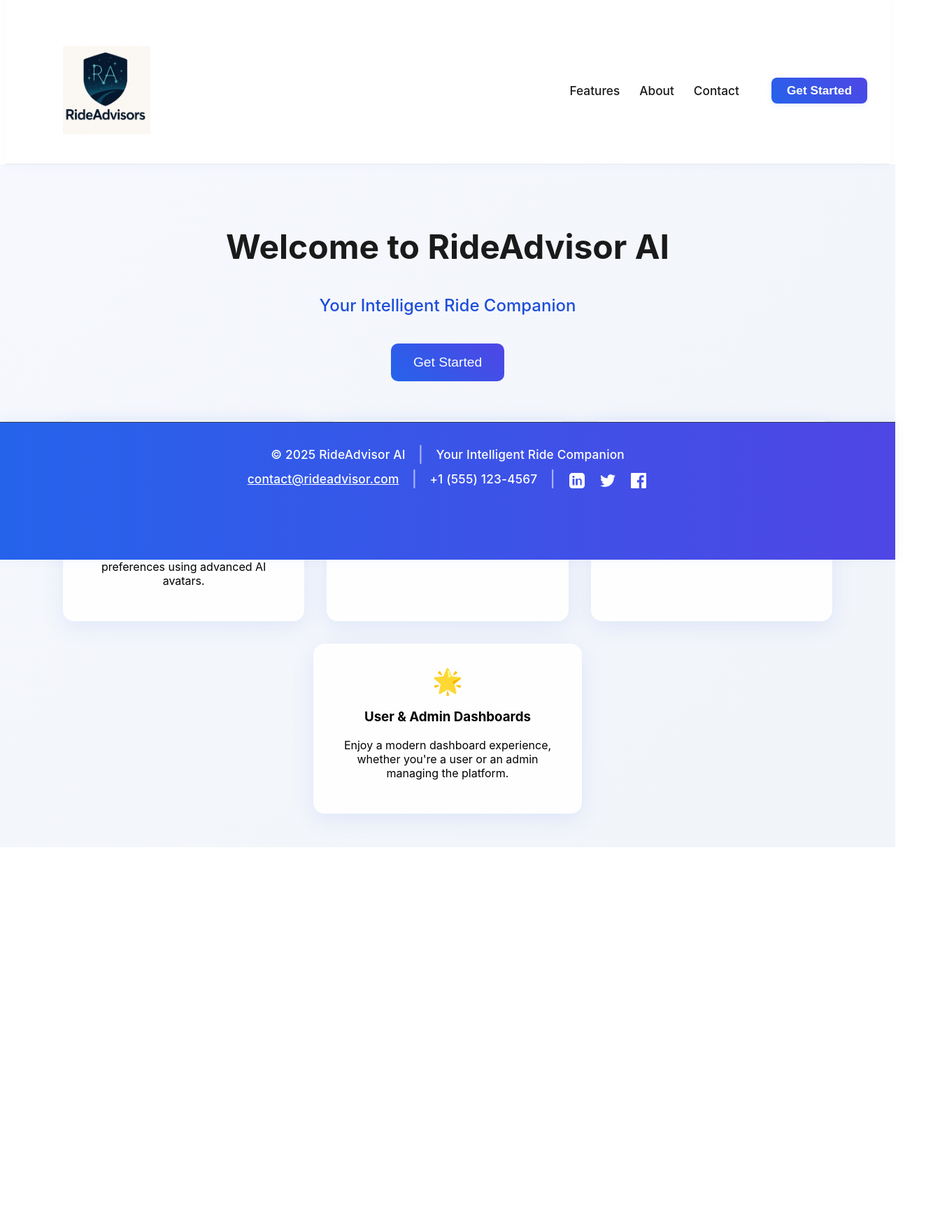
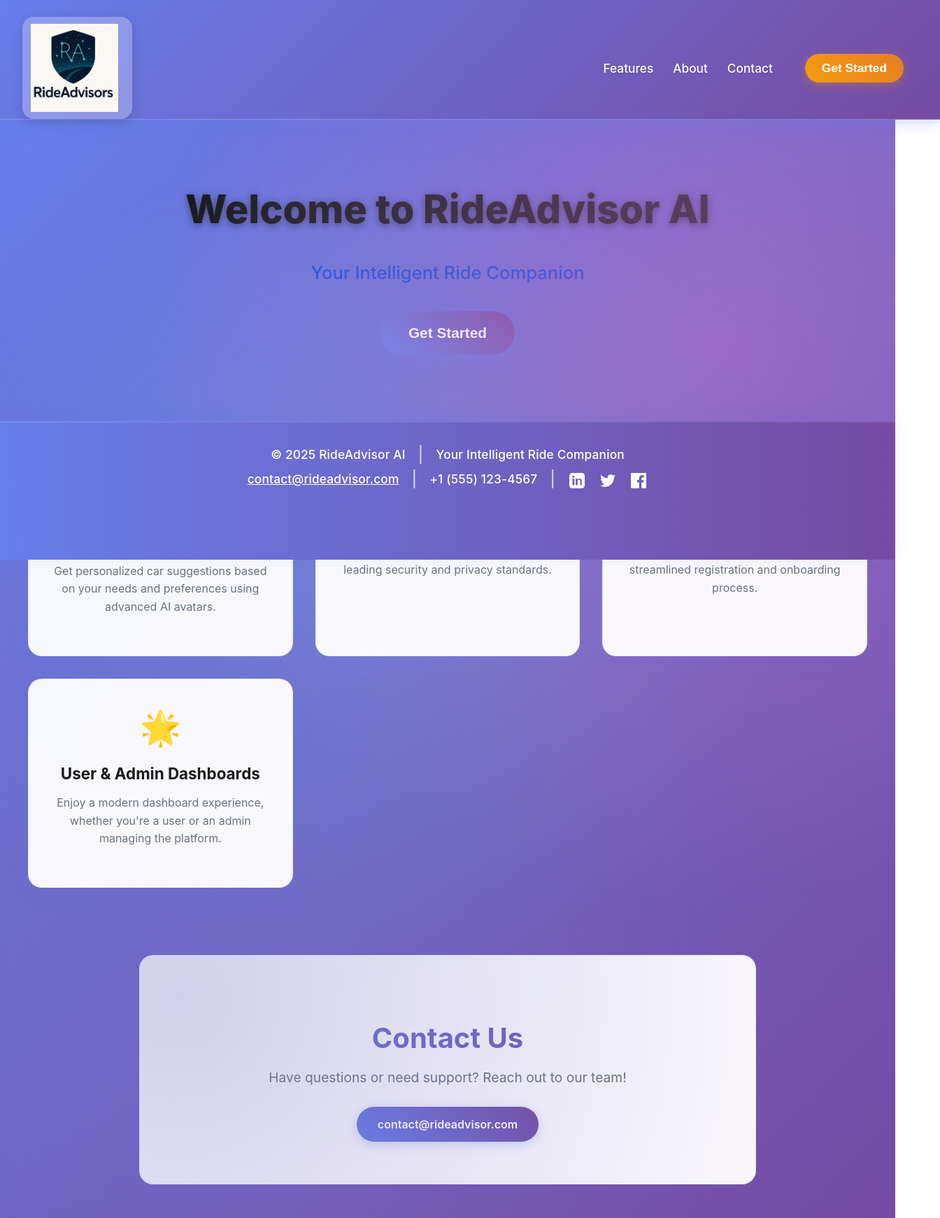
Before and after one commit to AU-ui/RideAdvirsorFIREBASE, a React (Create React App) app: page / in a window 1280 px wide. Shown: the whole page at 70% size, 1344 px wide, since content can reach past the window. Before the commit the page ends 1211 px from the top, so only its background shows below. Built offline with nearby package versions, Linux system fonts and the light colour scheme; no server answers.

Commit message:
added animation to logo

```diff
--- a/src/LandingPage.css
+++ b/src/LandingPage.css
@@ -3,9 +3,27 @@
   flex-direction: column;
   align-items: center;
   min-height: 100vh;
-  background: linear-gradient(135deg, #f6f8fd 0%, #f1f4f9 100%);
+  background: linear-gradient(135deg, #f0f4f8 0%, #e8edf5 50%, #dde7f0 100%);
+  background: linear-gradient(135deg, #667eea 0%, #764ba2 100%);
   width: 100%;
   padding-top: 0;
+  position: relative;
+  overflow-x: hidden;
+}
+
+.landing-container::before {
+  content: '';
+  position: absolute;
+  top: 0;
+  left: 0;
+  right: 0;
+  bottom: 0;
+  background:
+    radial-gradient(circle at 20% 80%, rgba(120, 119, 198, 0.3) 0%, transparent 50%),
+    radial-gradient(circle at 80% 20%, rgba(255, 119, 198, 0.3) 0%, transparent 50%),
+    radial-gradient(circle at 40% 40%, rgba(120, 219, 255, 0.2) 0%, transparent 50%);
+  pointer-events: none;
+  z-index: 1;
 }
 
 .landing-main-content {
@@ -17,51 +35,75 @@
   margin: 0 auto;
   padding-top: 32px;
   padding-bottom: 32px;
+  position: relative;
+  z-index: 2;
 }
 
 .hero {
   text-align: center;
-  animation: fadeIn 1s ease-in;
+  animation: fadeInUp 1.2s ease-out;
   margin: 56px 0 56px 0;
   width: 100%;
+  position: relative;
 }
 
 .title {
-  font-size: 3rem;
-  color: #1a1a1a;
+  font-size: 3.5rem;
+  background: linear-gradient(135deg, #1a1a1a 0%, #2d3748 100%);
+  -webkit-background-clip: text;
+  -webkit-text-fill-color: transparent;
+  background-clip: text;
   margin-bottom: 1rem;
+  font-weight: 800;
+  text-shadow: 0 4px 8px rgba(0,0,0,0.2);
+  animation: titleGlow 3s ease-in-out infinite alternate;
 }
 
 .subtitle {
-  font-size: 1.5rem;
+  font-size: 1.6rem;
   color: #4b5563;
   margin-bottom: 2rem;
+  font-weight: 500;
+  animation: fadeInUp 1.2s ease-out 0.3s both;
 }
 
 .cta-button {
-  padding: 1rem 2rem;
-  font-size: 1.2rem;
+  padding: 1.2rem 2.5rem;
+  font-size: 1.3rem;
   color: white;
-  background: linear-gradient(45deg, #2563eb, #4f46e5);
+  background: linear-gradient(45deg, #667eea, #764ba2);
   border: none;
-  border-radius: 10px;
+  border-radius: 50px;
   cursor: pointer;
-  transition: transform 0.3s ease, box-shadow 0.3s ease;
+  transition: all 0.4s ease;
+  box-shadow: 0 8px 25px rgba(102, 126, 234, 0.3);
+  font-weight: 600;
+  animation: fadeInUp 1.2s ease-out 0.6s both;
 }
 
 .cta-button:hover {
-  transform: translateY(-2px);
-  box-shadow: 0 10px 20px rgba(37, 99, 235, 0.2);
+  transform: translateY(-3px) scale(1.05);
+  box-shadow: 0 15px 35px rgba(102, 126, 234, 0.4);
+  background: linear-gradient(45deg, #764ba2, #667eea);
 }
 
-@keyframes fadeIn {
+@keyframes fadeInUp {
   from {
     opacity: 0;
-    transform: translateY(20px);
+    transform: translateY(30px);
   }
   to {
     opacity: 1;
     transform: translateY(0);
+  }
+}
+
+@keyframes titleGlow {
+  from {
+    filter: drop-shadow(0 0 5px rgba(26, 26, 26, 0.3));
+  }
+  to {
+    filter: drop-shadow(0 0 15px rgba(26, 26, 26, 0.6));
   }
 }
 
@@ -87,16 +129,16 @@
   left: 0;
   bottom: 0;
   width: 100%;
-  background: linear-gradient(90deg, #2563eb 0%, #4f46e5 100%);
+  background: linear-gradient(90deg, #667eea 0%, #764ba2 100%);
   color: #fff;
   text-align: center;
   padding: 32px 0 24px 0;
-  box-shadow: 0 -2px 16px rgba(37,99,235,0.08);
+  box-shadow: 0 -4px 20px rgba(102, 126, 234, 0.15);
   font-size: 1.1rem;
   letter-spacing: 0.01em;
   z-index: 10;
   min-height: 140px;
-  border-top: 1.5px solid #334155;
+  border-top: 2px solid rgba(255, 255, 255, 0.1);
 }
 
 .footer-content {
@@ -108,7 +150,7 @@
 }
 
 .footer-separator {
-  color: #a5b4fc;
+  color: rgba(255, 255, 255, 0.7);
   font-size: 1.3em;
 }
 
@@ -116,10 +158,11 @@
   color: #fff;
   text-decoration: underline;
   font-weight: 500;
-  transition: color 0.2s;
+  transition: all 0.3s ease;
 }
 .footer-link:hover {
   color: #a5b4fc;
+  transform: translateY(-1px);
 }
 
 .footer-phone {
@@ -131,13 +174,13 @@
   color: #fff;
   margin: 0 2px;
   vertical-align: middle;
-  transition: color 0.2s, transform 0.2s;
+  transition: all 0.3s ease;
   display: inline-flex;
   align-items: center;
 }
 .footer-icon:hover {
   color: #a5b4fc;
-  transform: scale(1.15);
+  transform: scale(1.2) rotate(5deg);
 }
 
 .footer-content-2row {
@@ -162,63 +205,63 @@
 
 .landing-navbar {
   width: 100%;
-  max-width: 1200px;
-  margin: 0 auto;
+  margin: 0;
   padding: 24px 32px 0 32px;
   display: flex;
   justify-content: space-between;
   align-items: center;
-  background: #fff;
+  background: linear-gradient(135deg, #667eea 0%, #764ba2 100%);
+  backdrop-filter: blur(10px);
   position: sticky;
   top: 0;
   z-index: 20;
-  box-shadow: 0 2px 12px rgba(37,99,235,0.04);
-  border-bottom: 1px solid #e5e7eb;
+  box-shadow: 0 4px 20px rgba(102, 126, 234, 0.3);
+  border-bottom: 1px solid rgba(255, 255, 255, 0.2);
 }
 
 .navbar-logo {
   font-size: 1.6rem;
   font-weight: 700;
-  color: #2563eb;
+  color: #ffffff;
   letter-spacing: 0.03em;
   display: flex;
   align-items: center;
   gap: 12px;
+  transition: transform 0.3s ease;
+}
+
+.navbar-logo:hover {
+  transform: scale(1.05);
 }
 
 .logo-icon {
   display: flex;
   align-items: center;
-
-  padding: 40px 50px;
+  padding: 8px 12px;
   border-radius: 16px;
-
+  background: rgba(255, 255, 255, 0.25);
+  box-shadow: 0 4px 15px rgba(0, 0, 0, 0.15);
+  transition: all 0.3s ease;
 }
 
-.logo-img {
-  width: 200px;
-  height: 200px;
+.logo-icon:hover {
+  transform: scale(1.1) rotate(5deg);
+  box-shadow: 0 8px 25px rgba(0, 0, 0, 0.25);
+  background: rgba(255, 255, 255, 0.35);
+}
+.hero-logo-img {
+  width: 100px;
+  height: 100px;
+  object-fit: contain;
+  display: block;
   margin-right: 4px;
-  object-fit: contain;
-}
-
-.logo-ai {
-  font-size: 1.1rem;
-  font-weight: 800;
-  color: #fff;
-  background: rgba(255, 255, 255, 0.2);
-  padding: 3px 8px;
-  border-radius: 8px;
-  letter-spacing: 0.5px;
 }
 
 .logo-text {
   font-size: 1.8rem;
   font-weight: 700;
-  background: linear-gradient(135deg, #2563eb 0%, #4f46e5 100%);
-  -webkit-background-clip: text;
-  -webkit-text-fill-color: transparent;
-  background-clip: text;
+  color: #ffffff;
+  text-shadow: 0 2px 4px rgba(0, 0, 0, 0.2);
 }
 
 .navbar-logo-icon {
@@ -232,81 +275,267 @@
   display: flex;
   align-items: center;
   gap: 28px;
+  margin-right: 20px;
 }
 
 .navbar-links a {
-  color: #1a1a1a;
+  color: #ffffff;
   font-weight: 500;
   text-decoration: none;
   font-size: 1.08rem;
-  transition: color 0.2s;
+  transition: all 0.3s ease;
+  position: relative;
+  text-shadow: 0 1px 2px rgba(0, 0, 0, 0.2);
+}
+
+.navbar-links a::after {
+  content: '';
+  position: absolute;
+  width: 0;
+  height: 2px;
+  bottom: -5px;
+  left: 0;
+  background: rgba(255, 255, 255, 0.9);
+  transition: width 0.3s ease;
 }
 
 .navbar-links a:hover {
-  color: #2563eb;
+  color: #f8f9fa;
+  transform: translateY(-2px);
+}
+
+.navbar-links a:hover::after {
+  width: 100%;
 }
 
 .navbar-cta {
-  background: linear-gradient(45deg, #2563eb, #4f46e5);
+  background: linear-gradient(45deg, #f39c12, #e67e22);
   color: #fff;
   border: none;
-  border-radius: 8px;
-  padding: 8px 22px;
+  border-radius: 25px;
+  padding: 10px 24px;
   font-weight: 600;
   font-size: 1.08rem;
   margin-left: 18px;
   cursor: pointer;
-  box-shadow: 0 2px 8px rgba(37,99,235,0.10);
-  transition: background 0.2s, transform 0.2s;
+  box-shadow: 0 4px 15px rgba(243, 156, 18, 0.3);
+  transition: all 0.3s ease;
 }
 
 .navbar-cta:hover {
-  background: linear-gradient(45deg, #4f46e5, #2563eb);
-  transform: translateY(-2px);
+  background: linear-gradient(45deg, #e67e22, #f39c12);
+  transform: translateY(-2px) scale(1.05);
+  box-shadow: 0 8px 25px rgba(243, 156, 18, 0.4);
 }
 
 .feature-cards-section {
-  display: flex;
-  flex-wrap: wrap;
-  justify-content: center;
+  display: grid;
+  grid-template-columns: repeat(auto-fit, minmax(280px, 1fr));
   gap: 32px;
-  margin: 0 auto 48px auto;
-  max-width: 1100px;
+  margin: 48px auto;
+  max-width: 1200px;
   z-index: 2;
   width: 100%;
+  padding: 0 20px;
 }
 
 .feature-card {
-  background: rgba(255, 255, 255, 0.9);
-  border-radius: 16px;
-  padding: 32px;
+  background: rgba(255, 255, 255, 0.95);
+  backdrop-filter: blur(10px);
+  border-radius: 20px;
+  padding: 40px 30px;
   text-align: center;
-  transition: transform 0.3s ease, box-shadow 0.3s ease;
-  box-shadow: 0 8px 32px rgba(37,99,235,0.1);
-  flex: 1;
-  min-width: 240px;
-  max-width: 320px;
+  transition: all 0.4s ease;
+  box-shadow: 0 8px 32px rgba(102, 126, 234, 0.1);
+  border: 1px solid rgba(102, 126, 234, 0.1);
+  position: relative;
+  overflow: hidden;
+}
+
+.feature-card::before {
+  content: '';
+  position: absolute;
+  top: 0;
+  left: -100%;
+  width: 100%;
+  height: 100%;
+  background: linear-gradient(90deg, transparent, rgba(102, 126, 234, 0.1), transparent);
+  transition: left 0.5s ease;
+}
+
+.feature-card:hover::before {
+  left: 100%;
 }
 
 .feature-card:hover {
-  transform: translateY(-8px);
-  box-shadow: 0 16px 48px rgba(37,99,235,0.15);
+  transform: translateY(-10px) scale(1.02);
+  box-shadow: 0 20px 50px rgba(102, 126, 234, 0.2);
+  border-color: rgba(102, 126, 234, 0.3);
+}
+
+.feature-card h3 {
+  color: #1a1a1a;
+  font-size: 1.4rem;
+  margin-bottom: 16px;
+  font-weight: 700;
+}
+
+.feature-card p {
+  color: #6b7280;
+  line-height: 1.6;
+  font-size: 1rem;
 }
 
 .feature-icon {
-  font-size: 2.2rem;
-  margin-bottom: 14px;
+  font-size: 3rem;
+  margin-bottom: 20px;
   display: block;
+  animation: iconFloat 3s ease-in-out infinite;
+}
+
+@keyframes iconFloat {
+  0%, 100% {
+    transform: translateY(0px);
+  }
+  50% {
+    transform: translateY(-10px);
+  }
+}
+
+.stats-section {
+  background: rgba(255, 255, 255, 0.1);
+  backdrop-filter: blur(10px);
+  border-radius: 20px;
+  padding: 60px 40px;
+  margin: 48px auto;
+  max-width: 1000px;
+  width: 100%;
+  text-align: center;
+  border: 1px solid rgba(255, 255, 255, 0.2);
+  animation: fadeInUp 1.2s ease-out 0.9s both;
+}
+
+.stats-grid {
+  display: grid;
+  grid-template-columns: repeat(auto-fit, minmax(200px, 1fr));
+  gap: 40px;
+  margin-top: 40px;
+}
+
+.stat-item {
+  text-align: center;
+}
+
+.stat-number {
+  font-size: 3rem;
+  font-weight: 800;
+  color: #fff;
+  margin-bottom: 8px;
+  text-shadow: 0 2px 4px rgba(0,0,0,0.3);
+}
+
+.stat-label {
+  font-size: 1.1rem;
+  color: rgba(255, 255, 255, 0.9);
+  font-weight: 500;
+}
+
+.about-section {
+  background: rgba(255, 255, 255, 0.95);
+  backdrop-filter: blur(10px);
+  border-radius: 20px;
+  padding: 60px 40px;
+  margin: 48px auto;
+  max-width: 1000px;
+  width: 100%;
+  text-align: center;
+  border: 1px solid rgba(102, 126, 234, 0.1);
+  animation: fadeInUp 1.2s ease-out 1.2s both;
+}
+
+.section-title {
+  font-size: 2.5rem;
+  color: #1a1a1a;
+  margin-bottom: 20px;
+  font-weight: 700;
+  background: linear-gradient(135deg, #667eea 0%, #764ba2 100%);
+  -webkit-background-clip: text;
+  -webkit-text-fill-color: transparent;
+  background-clip: text;
+}
+
+.section-description {
+  font-size: 1.2rem;
+  color: #6b7280;
+  line-height: 1.7;
+  max-width: 800px;
+  margin: 0 auto;
+}
+
+.contact-section {
+  background: rgba(255, 255, 255, 0.95);
+  backdrop-filter: blur(10px);
+  border-radius: 20px;
+  padding: 60px 40px;
+  margin: 48px auto;
+  max-width: 800px;
+  width: 100%;
+  text-align: center;
+  border: 1px solid rgba(102, 126, 234, 0.1);
+  animation: fadeInUp 1.2s ease-out 1.5s both;
+}
+
+.contact-description {
+  font-size: 1.2rem;
+  color: #6b7280;
+  margin-bottom: 30px;
+}
+
+.contact-email {
+  display: inline-block;
+  padding: 15px 30px;
+  background: linear-gradient(45deg, #667eea, #764ba2);
+  color: white;
+  text-decoration: none;
+  border-radius: 25px;
+  font-weight: 600;
+  transition: all 0.3s ease;
+  box-shadow: 0 4px 15px rgba(102, 126, 234, 0.3);
+}
+
+.contact-email:hover {
+  transform: translateY(-2px) scale(1.05);
+  box-shadow: 0 8px 25px rgba(102, 126, 234, 0.4);
 }
 
 @media (max-width: 900px) {
   .feature-cards-section {
+    grid-template-columns: repeat(auto-fit, minmax(250px, 1fr));
     gap: 20px;
+    padding: 0 15px;
   }
+
   .feature-card {
-    min-width: 180px;
-    max-width: 100%;
-    flex: 1 1 180px;
+    padding: 30px 20px;
+  }
+
+  .title {
+    font-size: 2.5rem;
+  }
+
+  .subtitle {
+    font-size: 1.3rem;
+  }
+
+  .stats-section,
+  .about-section,
+  .contact-section {
+    padding: 40px 20px;
+    margin: 32px 15px;
+  }
+
+  .section-title {
+    font-size: 2rem;
   }
 }
 
@@ -315,53 +544,54 @@
     padding-top: 16px;
     padding-bottom: 16px;
   }
+
   .hero {
-    margin-bottom: 32px;
+    margin: 32px 0;
   }
+
   .feature-cards-section {
-    flex-direction: column;
-    align-items: center;
+    grid-template-columns: 1fr;
     gap: 16px;
   }
 
-  /* Mobile logo styles */
   .navbar-logo {
     font-size: 1.4rem;
     gap: 10px;
   }
 
   .logo-icon {
-    padding: 8px 12px;
-    border-radius: 12px;
+    padding: 6px 10px;
   }
 
-  .logo-car {
-    font-size: 1.6rem;
-  }
-
-  .logo-ai {
-    font-size: 0.9rem;
-    padding: 2px 6px;
+  .logo-img {
+    width: 30px;
+    height: 30px;
   }
 
   .logo-text {
     font-size: 1.3rem;
   }
 
-  .hero-logo-icon {
-    padding: 16px 20px;
-    border-radius: 18px;
-    height: 100px;
-    width: 100px;
+  .title {
+    font-size: 2rem;
   }
 
-  .hero-logo-car {
-    font-size: 3rem;
+  .subtitle {
+    font-size: 1.1rem;
   }
 
-  .hero-logo-ai {
-    font-size: 1.4rem;
-    padding: 4px 8px;
+  .cta-button {
+    padding: 1rem 2rem;
+    font-size: 1.1rem;
+  }
+
+  .stats-grid {
+    grid-template-columns: repeat(2, 1fr);
+    gap: 20px;
+  }
+
+  .stat-number {
+    font-size: 2rem;
   }
 }
 
@@ -375,19 +605,20 @@
 .hero-logo-icon {
   display: flex;
   align-items: center;
-  background: linear-gradient(135deg, #2563eb 0%, #4f46e5 100%);
+  background: linear-gradient(135deg, #667eea 0%, #764ba2 100%);
   padding: 24px 32px;
   border-radius: 24px;
-  box-shadow: 0 12px 40px rgba(37, 99, 235, 0.4);
+  box-shadow: 0 12px 40px rgba(102, 126, 234, 0.4);
   margin-bottom: 24px;
   animation: logoFloat 3s ease-in-out infinite;
 }
 
 .hero-logo-img {
-  width:125px;
+  width: 125px;
   height: 130px;
   margin-right: 8px;
   object-fit: contain;
+
 }
 
 .hero-logo-ai {
--- a/src/LandingPage.tsx
+++ b/src/LandingPage.tsx
@@ -11,10 +11,8 @@ const LandingPage: React.FC = () => {
       <nav className="landing-navbar">
         <div className="navbar-logo">
           <div className="logo-icon">
-          <img className="hero-logo-img" src="/logo1.jpeg" alt="RideAdvisor Logo" />
-
+            <img className="hero-logo-img" src="/logo1.jpeg" alt="RideAdvisor Logo" />
           </div>
-
         </div>
         <div className="navbar-links">
           <a href="#features">Features</a>
@@ -57,6 +55,16 @@ const LandingPage: React.FC = () => {
             <p>Enjoy a modern dashboard experience, whether you're a user or an admin managing the platform.</p>
           </div>
         </div>
+        {/* Contact Section */}
+        <div className="contact-section" id="contact">
+          <h2 className="section-title">Contact Us</h2>
+          <p className="contact-description">
+            Have questions or need support? Reach out to our team!
+          </p>
+          <a href="mailto:contact@rideadvisor.com" className="contact-email">
+            contact@rideadvisor.com
+          </a>
+        </div>
         <footer className="landing-footer">
           <div className="footer-content footer-content-vertical footer-content-2row">
             <div className="footer-row">
```
